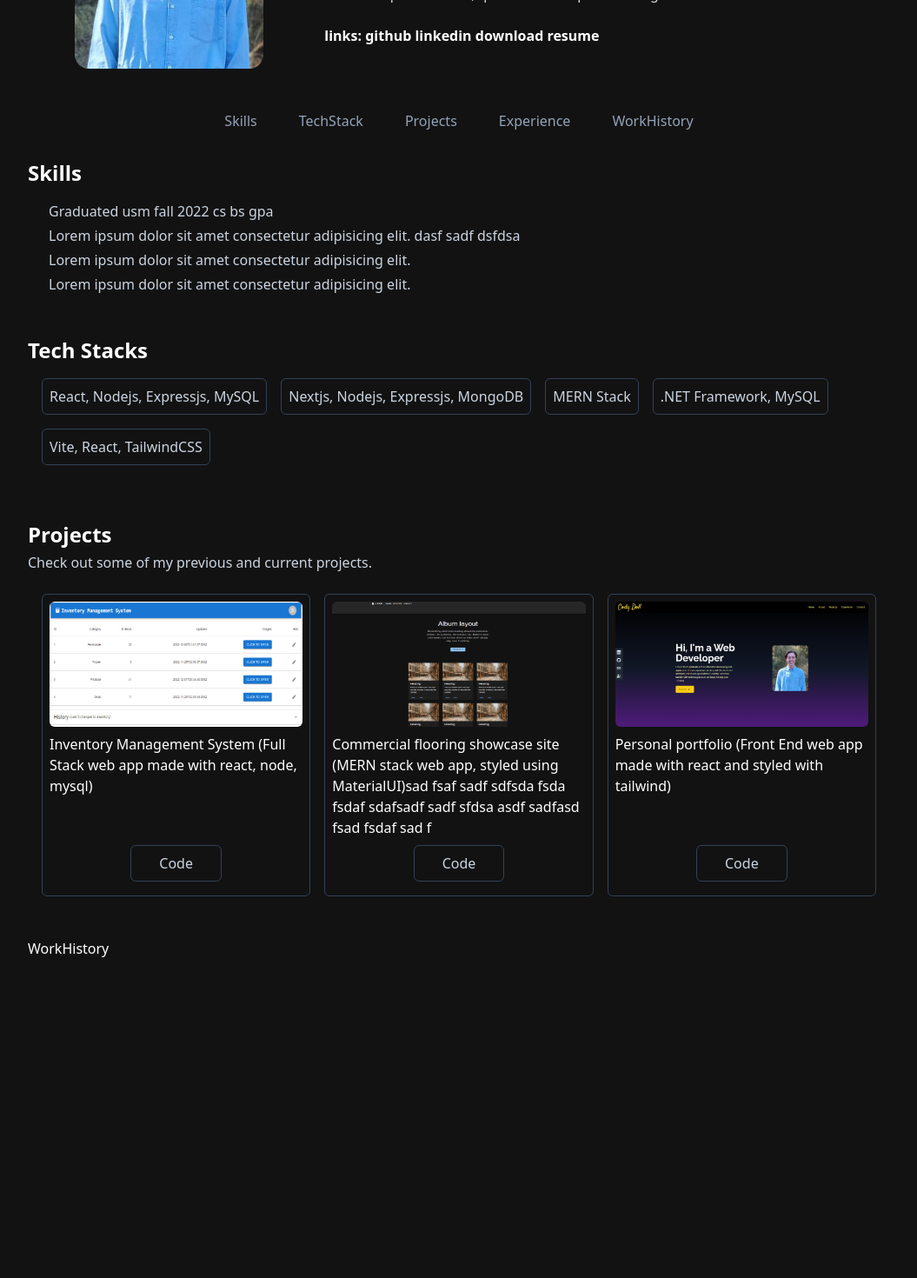
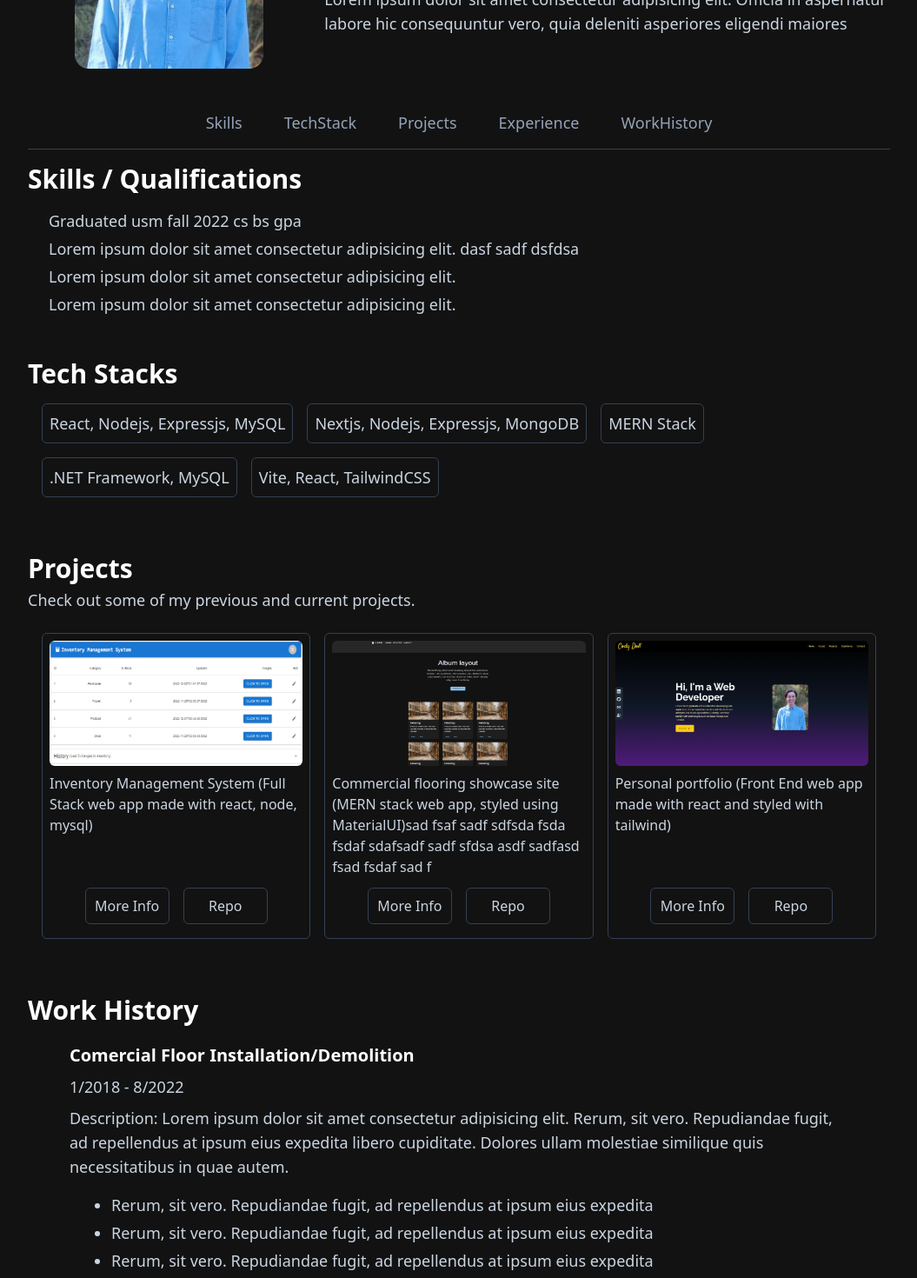
Before and after one commit to cdoll40/Portfolio2.0, a React app: page / in a window 1280 px wide. Shown: the part 220-1690 px from the top of the page at 87% size, without its empty margins (112-1167 px from the left). Before the commit the page ends 1323 px from the top, so only its background shows below. Built offline with nearby package versions, Linux system fonts and the light colour scheme; the HTML template or start-up script is replaced by a standard one.

Commit message:
added workhistory, updated overall style

```diff
--- a/src/components/Hero.jsx
+++ b/src/components/Hero.jsx
@@ -8,15 +8,20 @@ const Hero = () => {
 				<img src={heroImage} alt="hImg" className="rounded-2xl w-8/12" />
 			</div>
 			<div className="w-2/3">
-				<h1 className="text-5xl font-bold">Cody Doll</h1>
-				<p className="text-base font-bold mb-6">email</p>
-				<p className="text-base mb-6 text-slate-300">
+				<h1 className="text-5xl font-bold mb-2">Cody Doll</h1>
+				<p className="text-lg text-slate-300 mr-8">cdoll831@gmail.com</p>
+				<div className="flex mb-6">
+					<p className="text-lg font-bold">My Links:</p>
+					<div className="flex divide-x divide-solid divide-slate-700">
+						<p className="text-lg text-slate-300 px-8">LinkedIn</p>
+						<p className="text-lg text-slate-300 px-8">GitHub</p>
+						<p className="text-lg text-slate-300 px-8">Resume</p>
+					</div>
+				</div>
+				<p className="text-lg mb-6 text-slate-300">
 					Lorem ipsum dolor sit amet consectetur adipisicing elit. Officia in
 					aspernatur labore hic consequuntur vero, quia deleniti asperiores
 					eligendi maiores
-				</p>
-				<p className="text-base font-bold">
-					links: github linkedin download resume
 				</p>
 			</div>
 		</div>
--- a/src/components/NavBar.jsx
+++ b/src/components/NavBar.jsx
@@ -31,7 +31,7 @@ const NavBar = () => {
 				{links.map((link) => (
 					<li
 						key={link.id}
-						className="md:px-6 sm:px-5 px-4 pt-4 cursor-pointer capitalize text-base text-slate-400 hover:scale-105 duration-200"
+						className="md:px-6 sm:px-5 px-4 pt-4 cursor-pointer capitalize text-lg text-slate-400 hover:scale-105 duration-200"
 					>
 						<Link to={link.name} smooth duration={500}>
 							{link.name}
--- a/src/components/Projects.jsx
+++ b/src/components/Projects.jsx
@@ -31,12 +31,10 @@ const Projects = () => {
 			name="projects"
 			className="pt-4 pb-8 mx-auto flex flex-col justify-center"
 		>
-			<div className="">
-				<p className="text-2xl font-bold">Projects</p>
-				<p className="text-slate-300 mt-1 mb-2">
-					Check out some of my previous and current projects.
-				</p>
-			</div>
+			<h1 className="text-3xl font-bold">Projects</h1>
+			<p className="text-slate-300 text-lg mt-1 mb-2">
+				Check out some of my previous and current projects.
+			</p>
 
 			<div className="grid sm:grid-cols-2 md:grid-cols-3 gap-4 px-12 sm:px-0 m-4">
 				{projects.map(({ id, src, desc, link }) => (
@@ -45,13 +43,18 @@ const Projects = () => {
 						className="flex flex-col border-solid border border-slate-700 rounded-md p-2"
 					>
 						<img src={src} alt="" className=" h-36 rounded-md" />
-						<p className="pt-2 flex-grow">{desc}</p>
-						<div className="flex items-center justify-center">
-							<Link to={link} target="_blank" rel="noopener noreferrer">
-								<button className="m-2 px-8 py-2 duration-200 hover:scale-105 border-solid border border-slate-700 rounded-md text-slate-300">
-									Code
-								</button>
-							</Link>
+						<p className="pt-2 flex-grow text-slate-300">{desc}</p>
+						<div className="flex items-center justify-center mt-1">
+							<button className="m-2 p-2 w-1/3 duration-200 hover:scale-105 border-solid border border-slate-700 rounded-md text-slate-300">
+								More Info
+							</button>
+							<div className="m-2 w-1/3 justify-center text-center border-solid border border-slate-700 rounded-md text-slate-300">
+								<Link to={link} target="_blank" rel="noopener noreferrer">
+									<button className="p-2 duration-200 hover:scale-105">
+										Repo
+									</button>
+								</Link>
+							</div>
 						</div>
 					</div>
 				))}
--- a/src/components/Skills.jsx
+++ b/src/components/Skills.jsx
@@ -4,10 +4,10 @@ const Skills = () => {
 	return (
 		<div name="skills" className="pt-4 pb-8">
 			<div className="pb-4">
-				<h1 className="text-2xl font-bold">Skills</h1>
+				<h1 className="text-3xl font-bold">Skills / Qualifications</h1>
 			</div>
-			<div className="flex justify-left px-6">
-				<ul className="text-base text-slate-300">
+			<div className="flex justify-left px-6 text-lg">
+				<ul className="text-slate-300">
 					<li>Graduated usm fall 2022 cs bs gpa</li>
 					<li className="pt-1">
 						Lorem ipsum dolor sit amet consectetur adipisicing elit. dasf sadf
--- a/src/components/TechStack.jsx
+++ b/src/components/TechStack.jsx
@@ -3,8 +3,8 @@ import React from "react";
 const TechStack = () => {
 	return (
 		<div name="techStack" className="pt-4 pb-8">
-			<h1 className="text-2xl font-bold">Tech Stacks</h1>
-			<div className="flex flex-wrap items-center m-2 justify-left">
+			<h1 className="text-3xl font-bold">Tech Stacks</h1>
+			<div className="flex flex-wrap items-center m-2 justify-left text-lg">
 				<div className="m-2 border-solid border border-slate-700 rounded-md p-2 text-slate-300 text-center">
 					React, Nodejs, Expressjs, MySQL
 				</div>
--- a/src/components/WorkHistory.jsx
+++ b/src/components/WorkHistory.jsx
@@ -1,7 +1,44 @@
 import React from "react";
 
 const WorkHistory = () => {
-	return <div>WorkHistory</div>;
+	return (
+		<div
+			name="workHistory"
+			className="pt-4 pb-8 mx-auto flex flex-col justify-center"
+		>
+			<div className="pb-4">
+				<h1 className="text-3xl font-bold">Work History</h1>
+			</div>
+			<div className="mb-10 px-12">
+				<h2 className="text-xl font-bold mt-1 mb-2">
+					Comercial Floor Installation/Demolition
+				</h2>
+				<div className="text-slate-300 text-lg">
+					<p className="mt-1 mb-2">1/2018 - 8/2022</p>
+					<p>
+						Description: Lorem ipsum dolor sit amet consectetur adipisicing
+						elit. Rerum, sit vero. Repudiandae fugit, ad repellendus at ipsum
+						eius expedita libero cupiditate. Dolores ullam molestiae similique
+						quis necessitatibus in quae autem.
+					</p>
+					<ul className="list-disc pl-12 pt-4">
+						<li className="mb-1">
+							Rerum, sit vero. Repudiandae fugit, ad repellendus at ipsum eius
+							expedita
+						</li>
+						<li className="mb-1">
+							Rerum, sit vero. Repudiandae fugit, ad repellendus at ipsum eius
+							expedita
+						</li>
+						<li className="mb-1">
+							Rerum, sit vero. Repudiandae fugit, ad repellendus at ipsum eius
+							expedita
+						</li>
+					</ul>
+				</div>
+			</div>
+		</div>
+	);
 };
 
 export default WorkHistory;
--- a/src/screens/HomeScreen.jsx
+++ b/src/screens/HomeScreen.jsx
@@ -10,13 +10,13 @@ const HomeScreen = () => {
 	return (
 		<div className="max-w-screen-lg mx-auto mt-10 px-4">
 			<Hero />
-			{/* <div className="divide-y divide-solid divide-slate-600"> */}
-			<NavBar />
-			<Skills />
+			<div className="divide-y divide-solid divide-slate-700">
+				<NavBar />
+				<Skills />
+			</div>
 			<TechStack />
 			<Projects />
 			<WorkHistory />
-			{/* </div> */}
 		</div>
 	);
 };
```
